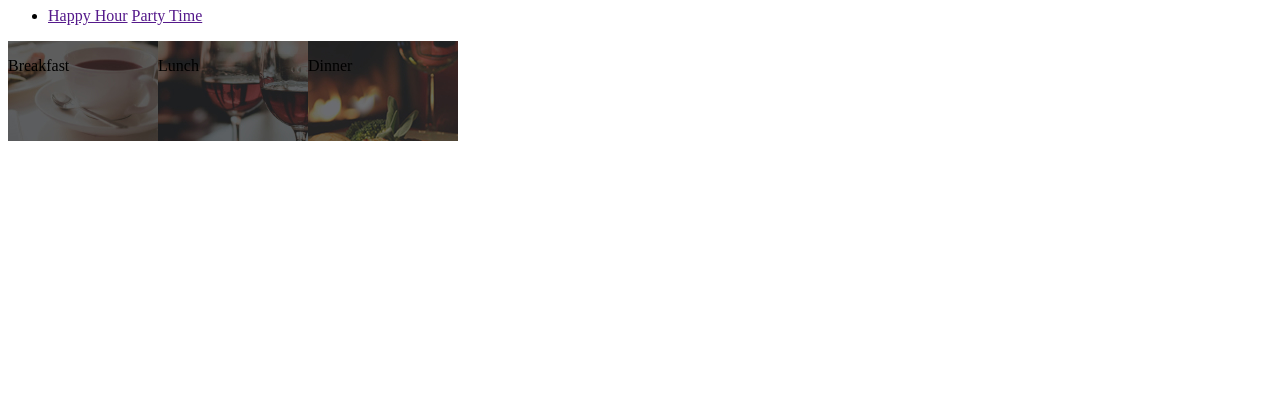
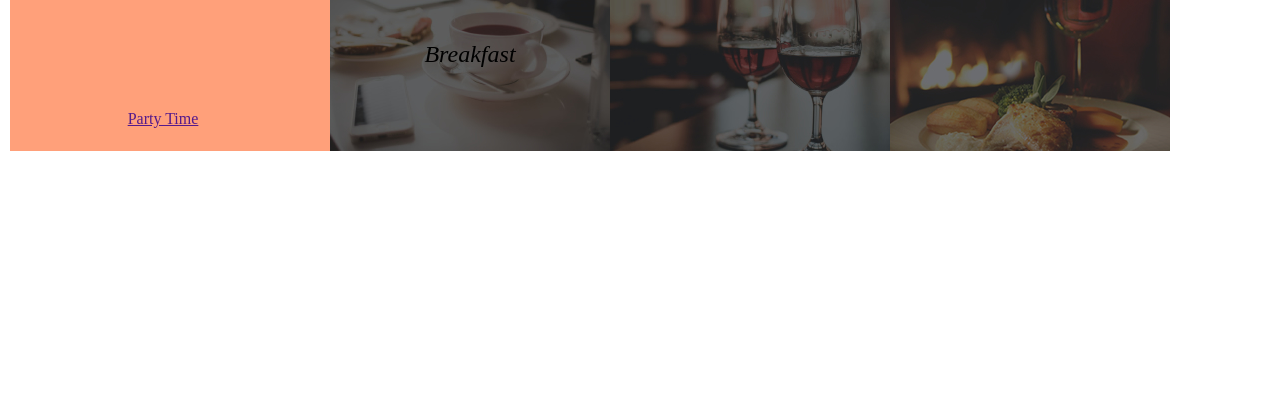
Before and after one commit to Tito-74/Anitas-Kitchen, a plain HTML site: page index.html in a window 1280 px wide. Shown: the part 393-800 px from the top of the page. Drawn offline with Linux system fonts and the light colour scheme.

Commit message:
second commit

```diff
--- a/index.css
+++ b/index.css
@@ -1,11 +1,15 @@
+*{
+    margin: 0px;
+}
 header{
     background-image: url(./backgrounds/landing.jpg);
     background-position: center;
     text-align: center;
 }
-/* header>img{
-    align-items: center;
-} */
+body{
+    margin: 10px;
+}
+
 .container>p{
     font-size:x-large;
 }
@@ -13,23 +17,45 @@ header{
     display: flex;
 }
 .col{
-    width: 150px;
-    height: 100px;
+    width: 280px;
+    height: 190px;
+
+}
+.Row{
+    display: flex;
 }
 #breakfast{
     background-image: url('./foodtop/breakfast.jpg');
     background-repeat: no-repeat;
     background-position: center;
+    text-align: center;
 }
 #lunch{
     background-image: url('./foodtop/lunch.jpg');
     background-repeat: no-repeat;
-    clear: both;
     background-position: center;
+    text-align: center;
 }
 #dinner{
     background-image: url('./foodtop/dinner.jpg');
     background-repeat: no-repeat;
     background-position:center;
     background-color: blue;
+    text-align: center;
 }
+ul{
+    width: 280px;
+    height: 190px;
+    background-color: lightsalmon;
+    display: inline-block;
+    margin-top: 0px;
+
+}
+li{
+    width: 190px;
+    height: 95px;
+    text-align: center;
+    padding: 18px;
+    list-style: none;
+
+}
--- a/index.html
+++ b/index.html
@@ -21,15 +21,19 @@
                 <li>
                     <div class="hour">
                         <a href="">Happy Hour</a>
+
+                    </div>
+                </li>
+                <li>
+                    <div class="hour">
                         <a href="">Party Time</a>
-                    </div>
                 </li>
             </ul>
 
         </div>
         <div class="meal">
             <div class="col" id="breakfast">
-                <p>Breakfast</p>
+                <p style="margin:80px;font-size: x-large;"><em>Breakfast</em></p>
             </div>
             <div class="col" id="lunch">
                 <p>Lunch</p>
```
